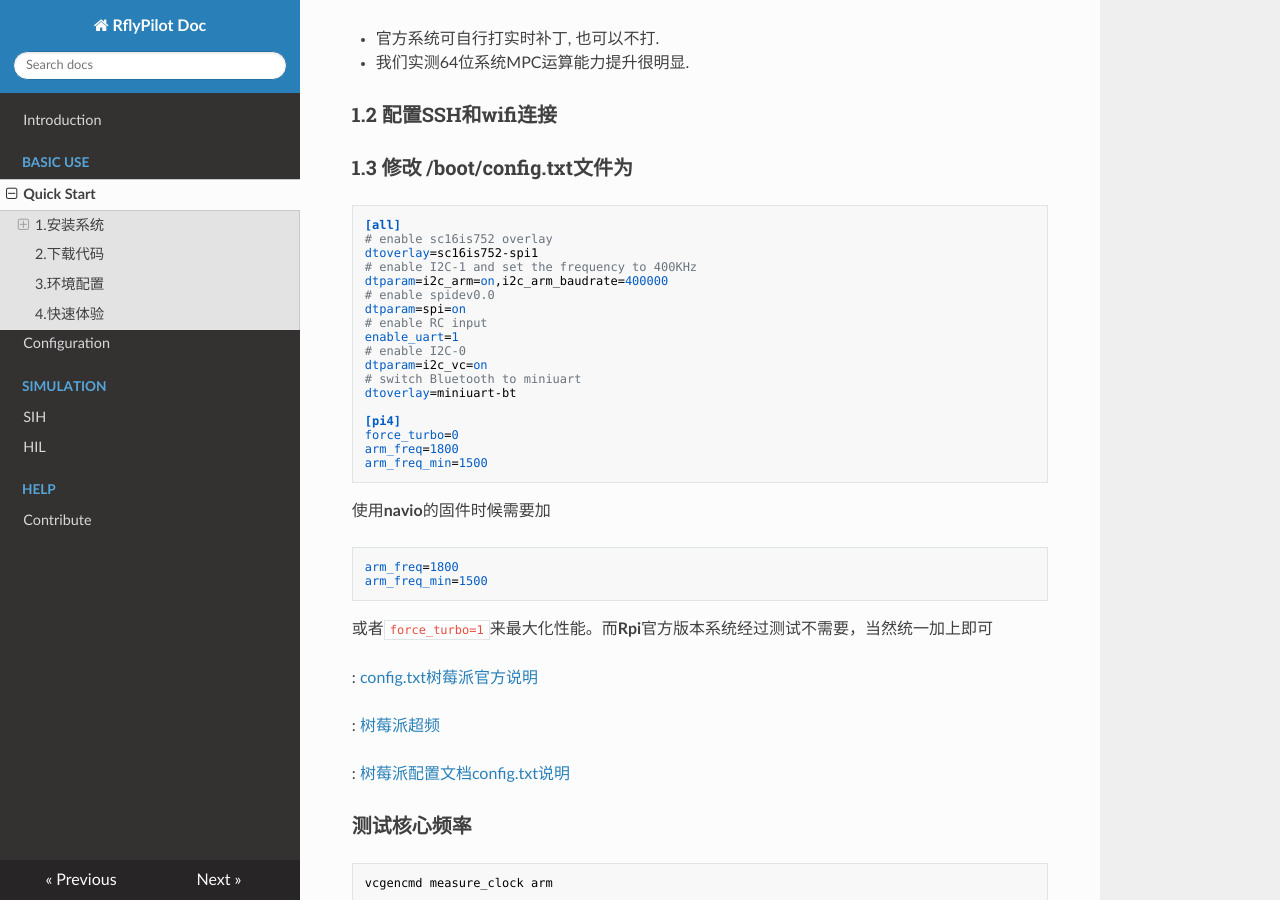
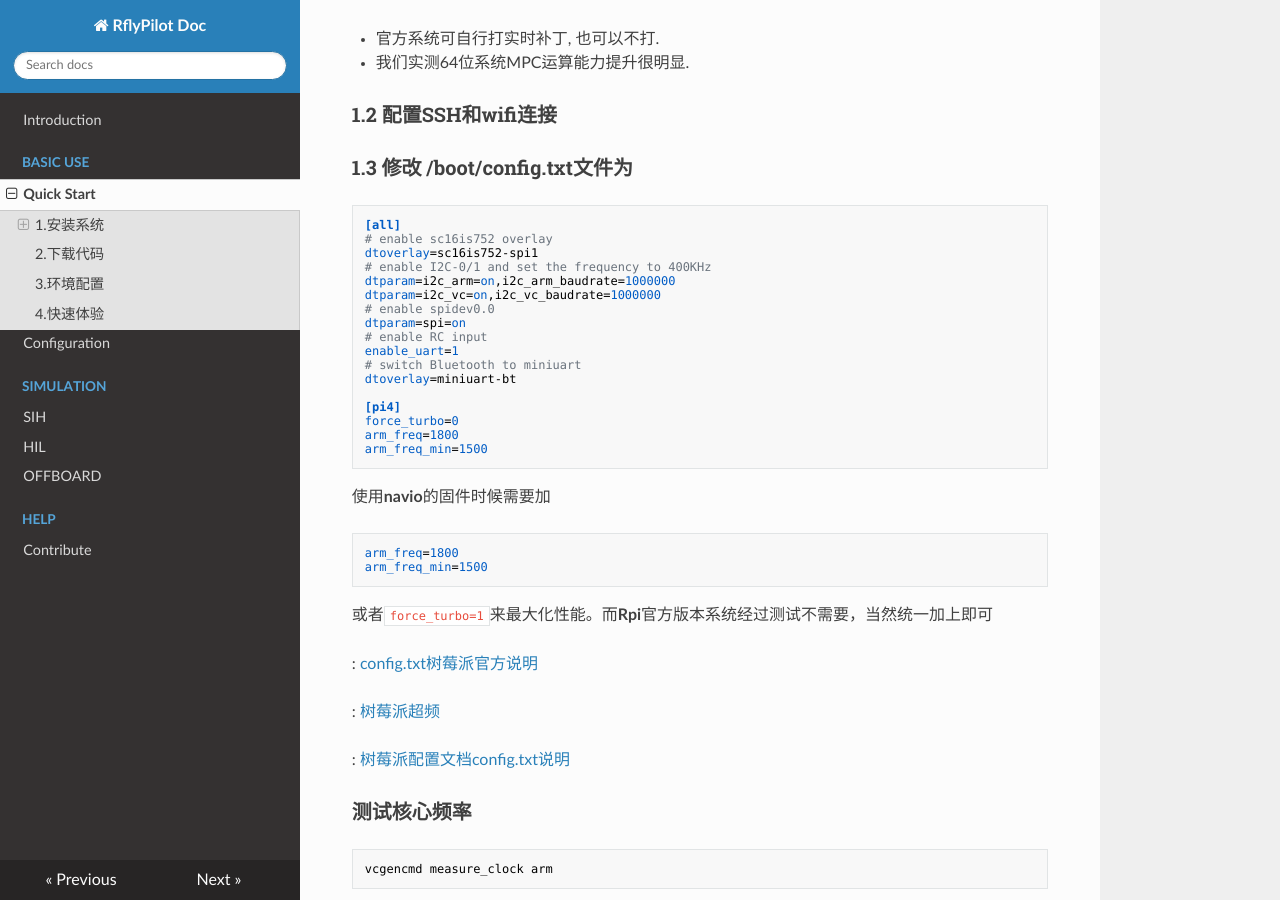
Before and after one commit to RflyPilot/rflypilot, an MkDocs documentation site: the page built from docs/Basic/index.md, in a window 1280 px wide and 900 px high, scrolled down 437 px. Built offline with MkDocs 1.6.1, drawn with Linux system fonts in a browser that asks for light colours; nearby versions of some CDN libraries.

Commit message:
add offboard mode and the detial of i2c clock bug

```diff
--- a/docs/Basic/index.md
+++ b/docs/Basic/index.md
@@ -20,14 +20,13 @@
 [all]
 # enable sc16is752 overlay
 dtoverlay=sc16is752-spi1
-# enable I2C-1 and set the frequency to 400KHz
-dtparam=i2c_arm=on,i2c_arm_baudrate=400000
+# enable I2C-0/1 and set the frequency to 400KHz
+dtparam=i2c_arm=on,i2c_arm_baudrate=1000000
+dtparam=i2c_vc=on,i2c_vc_baudrate=1000000
 # enable spidev0.0
 dtparam=spi=on
 # enable RC input
 enable_uart=1
-# enable I2C-0
-dtparam=i2c_vc=on
 # switch Bluetooth to miniuart
 dtoverlay=miniuart-bt
 
--- a/mkdocs.yml
+++ b/mkdocs.yml
@@ -8,6 +8,7 @@ nav:
     - Simulation:
         - SIH: Sim/SIH.md
         - HIL: Sim/HIL.md
+        - OFFBOARD: Sim/OFFBOARD.md
     - Help:
         - Contribute: others/help.md
 
```
Also changed, not shown: docs/Sim/OFFBOARD.md (added, +13 -0 lines).
